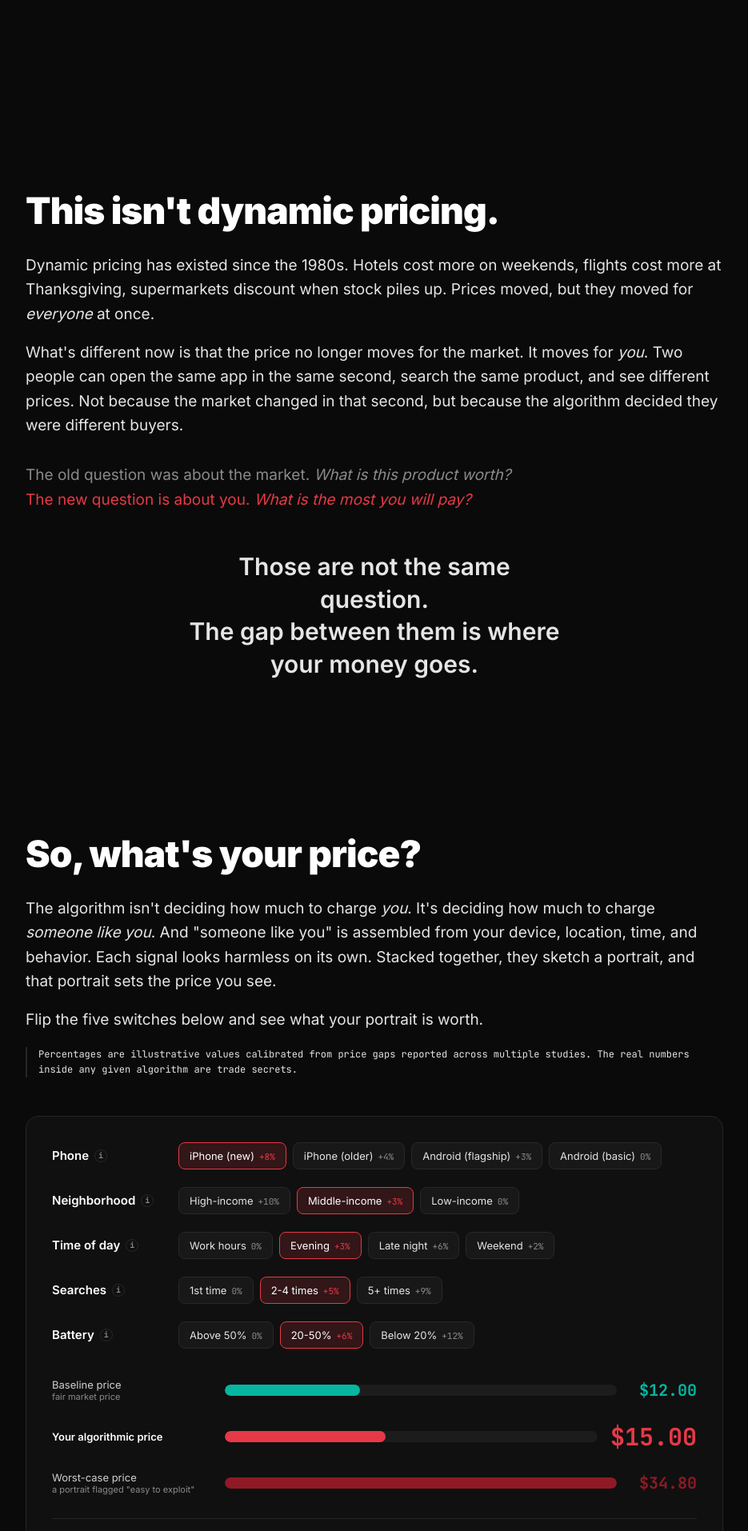
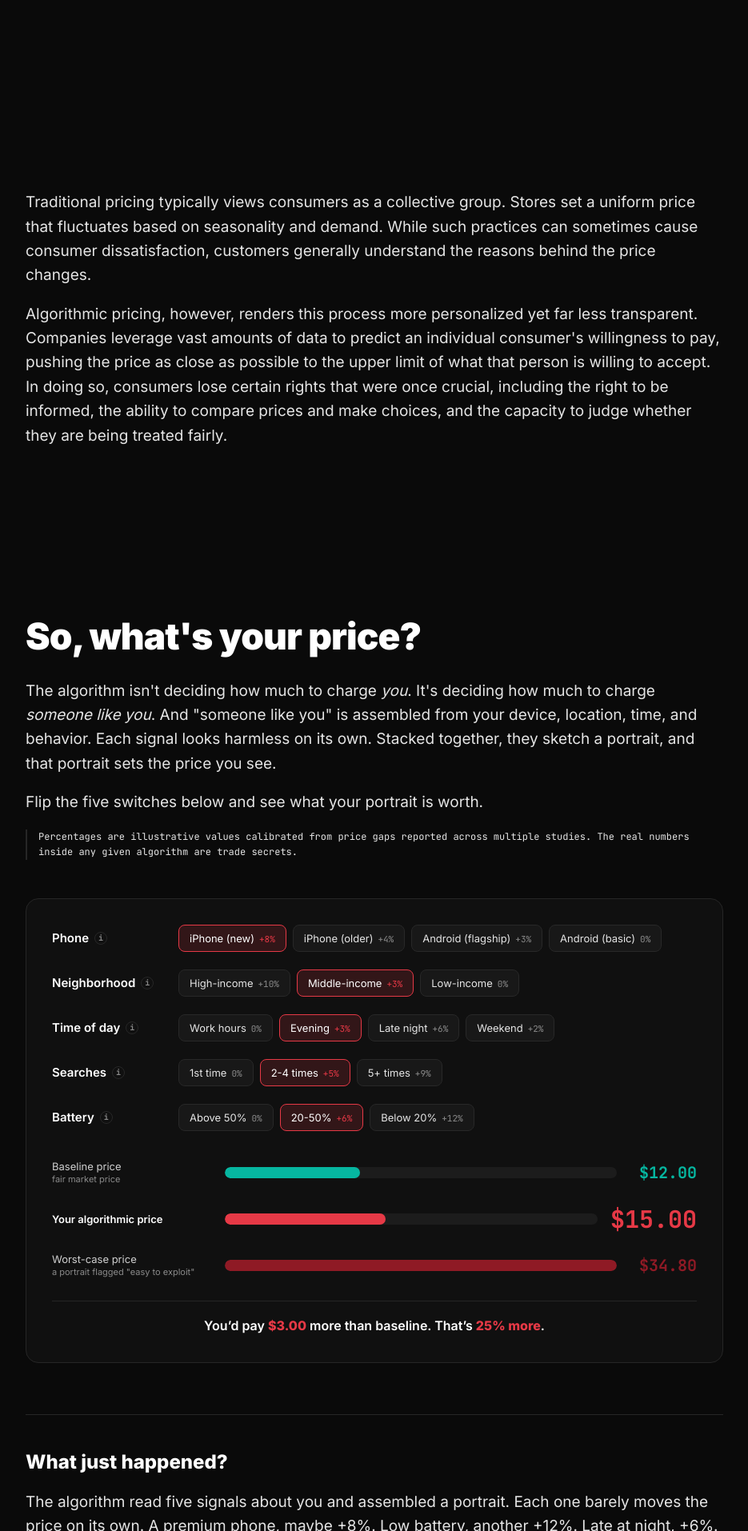
Before and after one commit to crushWu8/my-site, a Jekyll site: the page built from _posts/2026-06-18-the-price-is-watching-you.md, in a window 1280 px wide. Shown: the part 1792-3706 px from the top of the page at 80% size, without its empty margins (172-1107 px from the left). Built offline with Jekyll 4.4.1, drawn with Linux system fonts in a browser that asks for light colours.

Commit message:
new blog

```diff
--- a/_posts/2026-06-18-the-price-is-watching-you.md
+++ b/_posts/2026-06-18-the-price-is-watching-you.md
@@ -55,15 +55,9 @@ excerpt: In 1985, four things decided the price of a plane ticket. In 2026, it's
   </section>
 
   <!-- ============ SECTION 3 · REFRAME ============ -->
-  <section class="pe-sec pe-reframe reveal" aria-labelledby="pe-reframe-h">
-    <h2 id="pe-reframe-h">This isn't dynamic pricing.</h2>
-    <p>Dynamic pricing has existed since the 1980s. Hotels cost more on weekends, flights cost more at Thanksgiving, supermarkets discount when stock piles up. Prices moved, but they moved for <em>everyone</em> at once.</p>
-    <p>What's different now is that the price no longer moves for the market. It moves for <em>you</em>. Two people can open the same app in the same second, search the same product, and see different prices. Not because the market changed in that second, but because the algorithm decided they were different buyers.</p>
-    <p class="pe-questions">
-      <span class="pe-q-old">The old question was about the market. <em>What is this product worth?</em></span><br>
-      <span class="pe-q-new">The new question is about you. <em>What is the most you will pay?</em></span>
-    </p>
-    <p class="pe-anchor">Those are not the same question.<br>The gap between them is where your money goes.</p>
+  <section class="pe-sec pe-reframe reveal" aria-label="How algorithmic pricing differs">
+    <p>Traditional pricing typically views consumers as a collective group. Stores set a uniform price that fluctuates based on seasonality and demand. While such practices can sometimes cause consumer dissatisfaction, customers generally understand the reasons behind the price changes.</p>
+    <p>Algorithmic pricing, however, renders this process more personalized yet far less transparent. Companies leverage vast amounts of data to predict an individual consumer's willingness to pay, pushing the price as close as possible to the upper limit of what that person is willing to accept. In doing so, consumers lose certain rights that were once crucial, including the right to be informed, the ability to compare prices and make choices, and the capacity to judge whether they are being treated fairly.</p>
   </section>
 
   <!-- ============ SECTION 4 · YOUR PRICE PORTRAIT ============ -->
@@ -206,11 +200,6 @@ excerpt: In 1985, four things decided the price of a plane ticket. In 2026, it's
 .pe-tooltip .pe-tt-src{display:block; margin-top:8px; font-family:"JetBrains Mono",monospace; font-size:11px; color:#8a8a8a}
 
 /* pull quote */
-
-/* ---------- Section 3 · Reframe ---------- */
-.pe-questions{margin:32px 0!important}
-.pe-q-old{color:var(--pe-muted)} .pe-q-new{color:var(--pe-red)}
-.pe-anchor{text-align:center; font-size:clamp(22px,3.2vw,30px)!important; font-weight:600; color:var(--pe-strong); margin:48px auto 0!important; max-width:24ch; line-height:1.35}
 
 /* ---------- Section 4 · Calculator ---------- */
 .pe-foot-note{font-family:"JetBrains Mono",monospace; font-size:12px!important; color:var(--pe-muted); border-left:2px solid var(--pe-line); padding-left:14px; margin-top:8px!important}
```
Also changed, not shown: 2 other files.
